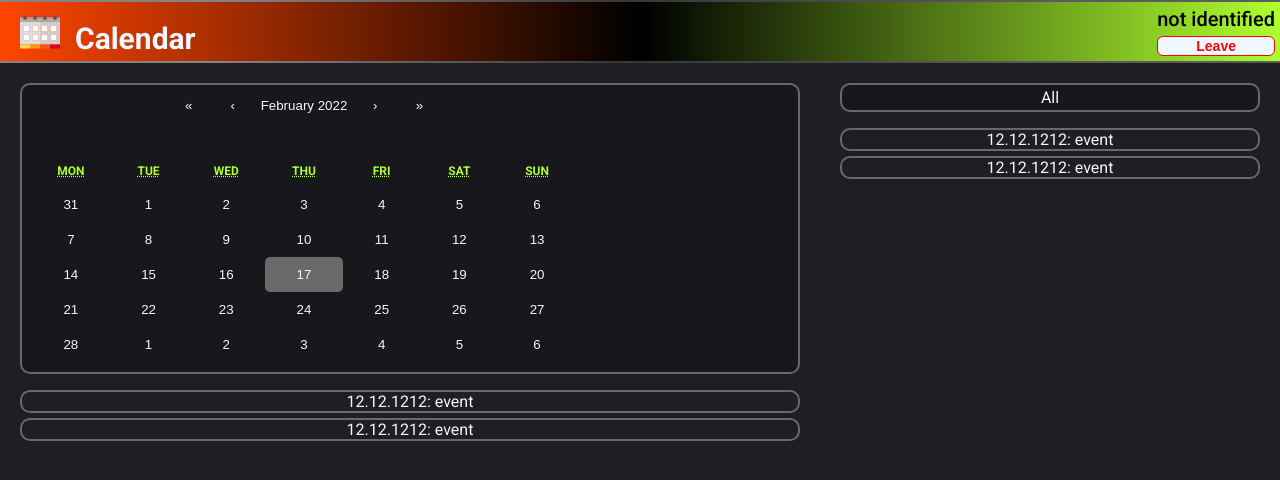
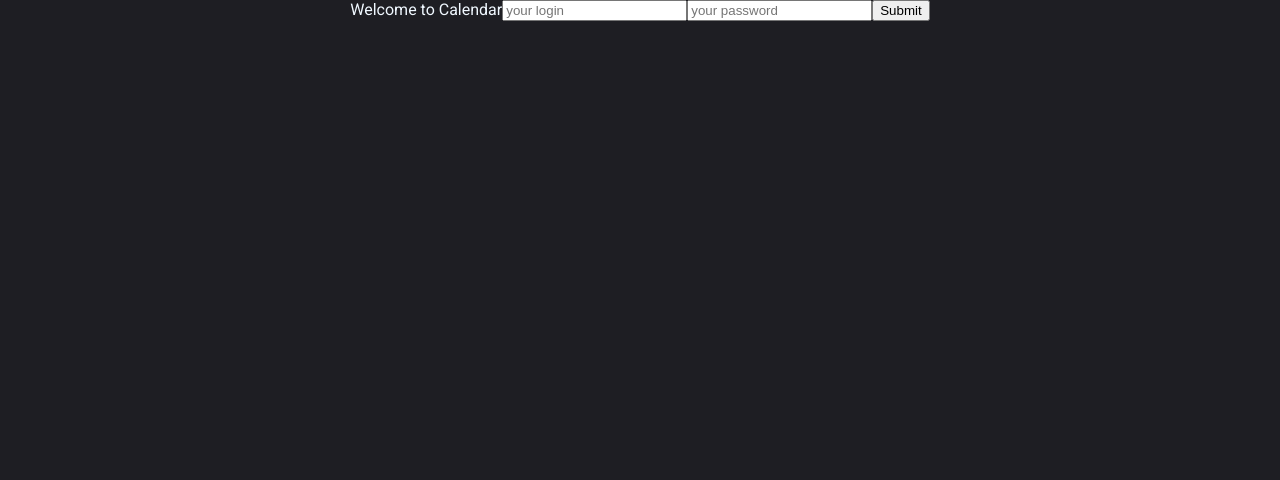
Before and after one commit to Andrey-Boyarov/personal-calendar, a React (Create React App) app: page /login in a window 1280 px wide. Shown: the top 480 px of the page. Built offline with nearby package versions, Linux system fonts and the light colour scheme; no server answers.

Commit message:
minor updates

```diff
--- a/src/App.js
+++ b/src/App.js
@@ -1,16 +1,12 @@
-import logo from './logo.svg';
 import './App.css';
-import Header from "./components/header/Header";
-import Separator from "./components/header/Separator";
-import Body from "./components/body/Body";
+import Creator from "./components/Creator";
+import Login from "./components/Login";
 
 function App() {
   return (
     <div className="App">
-      <Separator/>
-      <Header/>
-      <Separator/>
-      <Body/>
+      {/*<Creator/>*/}
+      <Login/>
     </div>
   );
 }
--- /dev/null
+++ b/src/components/Creator.js
@@ -0,0 +1,14 @@
+import Separator from "./header/Separator";
+import Header from "./header/Header";
+import Body from "./body/Body";
+
+export default function Creator(){
+    return(
+        <div>
+            <Separator/>
+            <Header/>
+            <Separator/>
+            <Body/>
+        </div>
+    );
+}
--- /dev/null
+++ b/src/components/Login.js
@@ -0,0 +1,10 @@
+export default function Login(){
+    return(
+        <div>
+            <text>Welcome to Calendar</text>
+            <input type="text" placeholder="your login"/>
+            <input type="password" placeholder="your password"/>
+            <button>Submit</button>
+        </div>
+    );
+}
```
Also changed, not shown: src/components/UserData.js (added, +12 -0 lines), src/components/Consumer.js (added).
